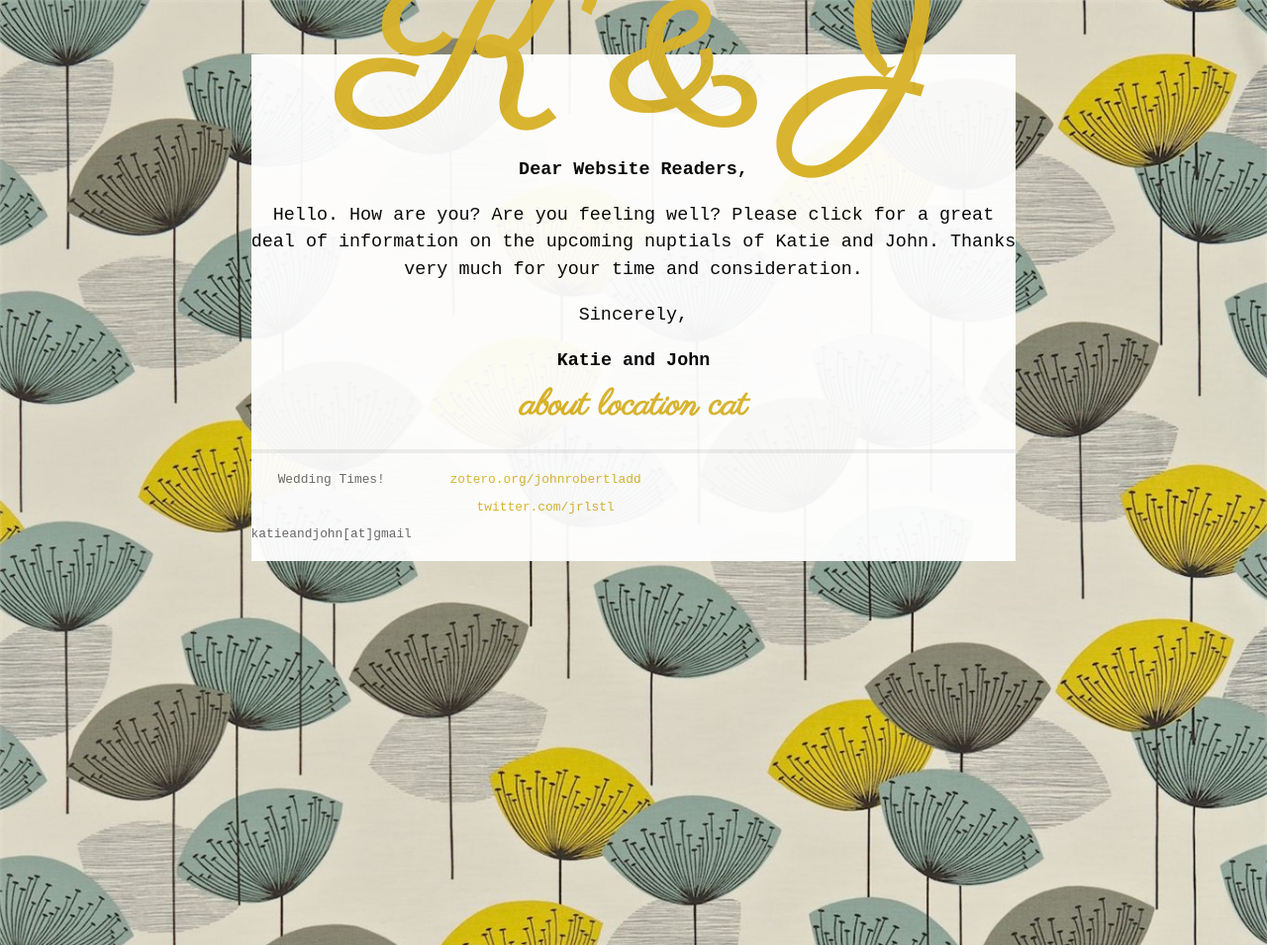
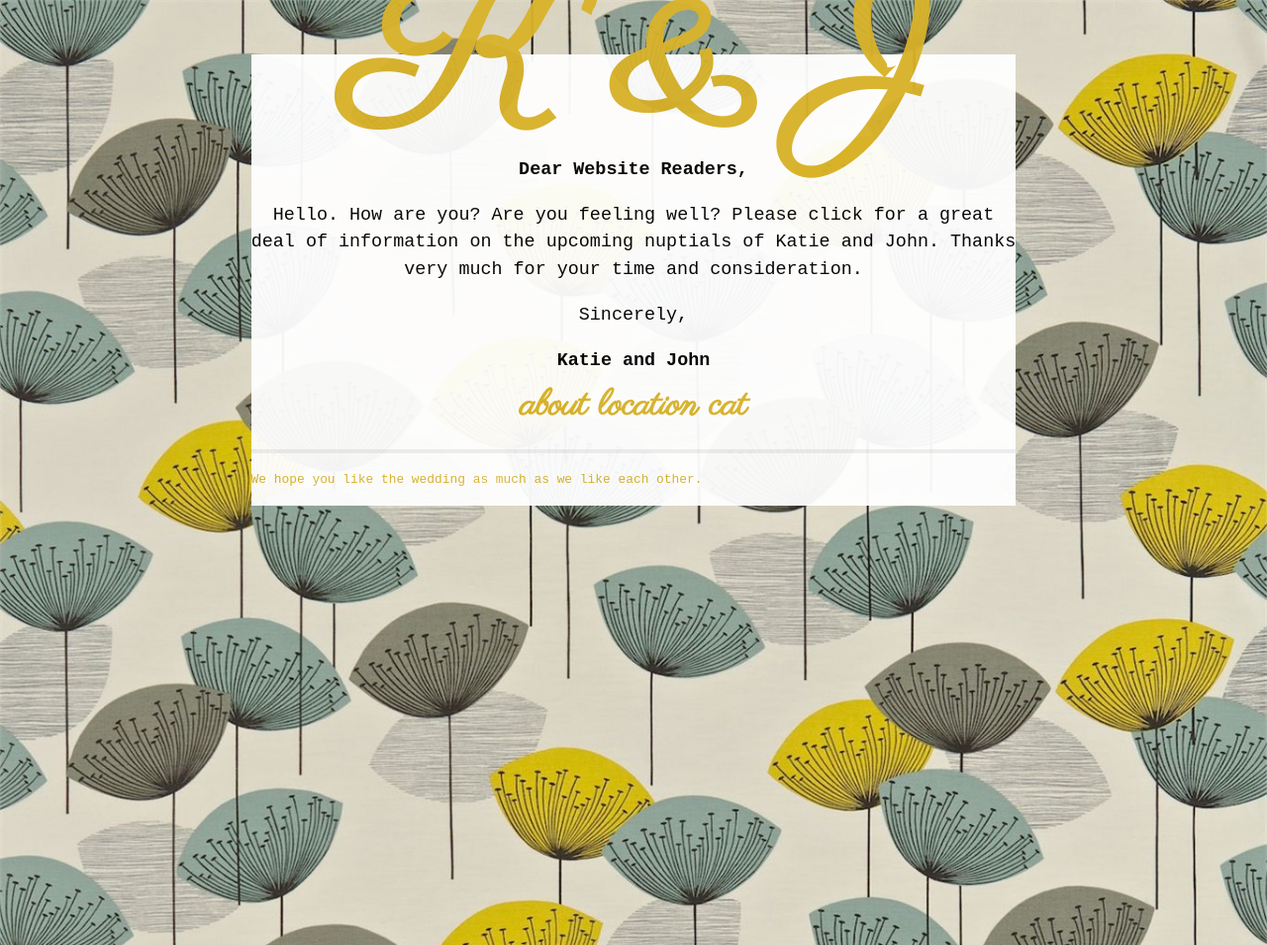
Before and after one commit to jrladd/kmarriesj, a Jekyll site: the page built from index.md, in a window 1280 px wide. Shown: the whole page at 99% size. Built offline with Jekyll 4.4.1, drawn with Linux system fonts in a browser that asks for light colours; Markdown is read by kramdown in place of the engine named in the settings.

Commit message:
change text

```diff
--- a/_layouts/default.html
+++ b/_layouts/default.html
@@ -49,15 +49,7 @@
           <div class="footer">
             <div class="contact">
               <p>
-                Wedding Times!<br />
-                <br />
-                katieandjohn[at]gmail
-              </p>
-            </div>
-            <div class="contact">
-              <p>
-                <a href="https://zotero.org/johnrobertladd">zotero.org/johnrobertladd</a><br />
-                <a href="https://twitter.com/jrlstl">twitter.com/jrlstl</a><br />
+                We hope you like the wedding as much as we like each other.
               </p>
             </div>
           </div>
--- a/css/main.css
+++ b/css/main.css
@@ -39,7 +39,6 @@ a:hover   { color: #000;
 a:visited { color: #D9B32A;
 	    text-decoration: none;}
 
-img { opacity: 1;}
 
 
 /*****************************************************************************/
@@ -115,7 +114,7 @@ img { opacity: 1;}
 
 .footer {
   font-size: 70%;
-  color: #666;
+  color: #D9B32A;
   border-top: 4px solid #eee;
   margin-top: 2em;
   overflow: hidden;
```
